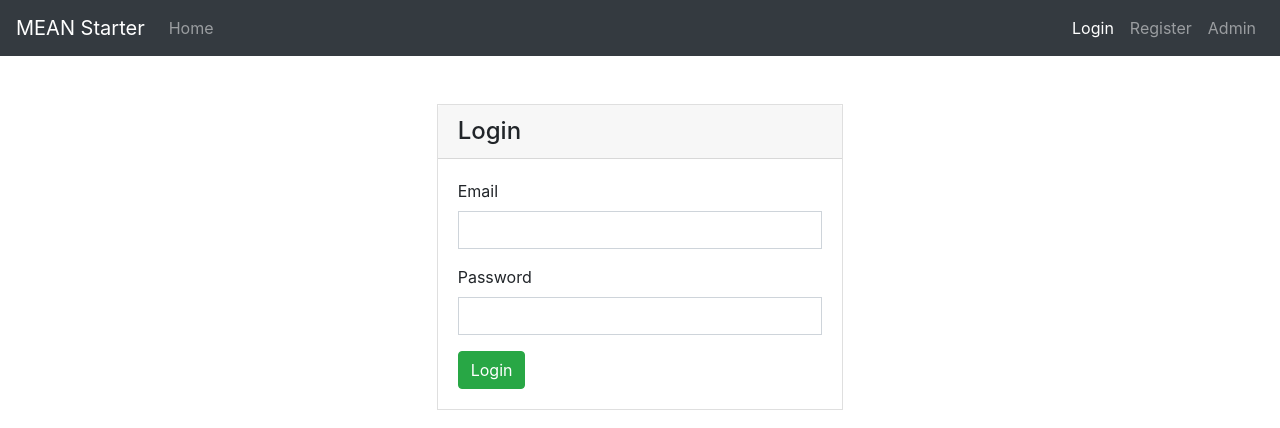
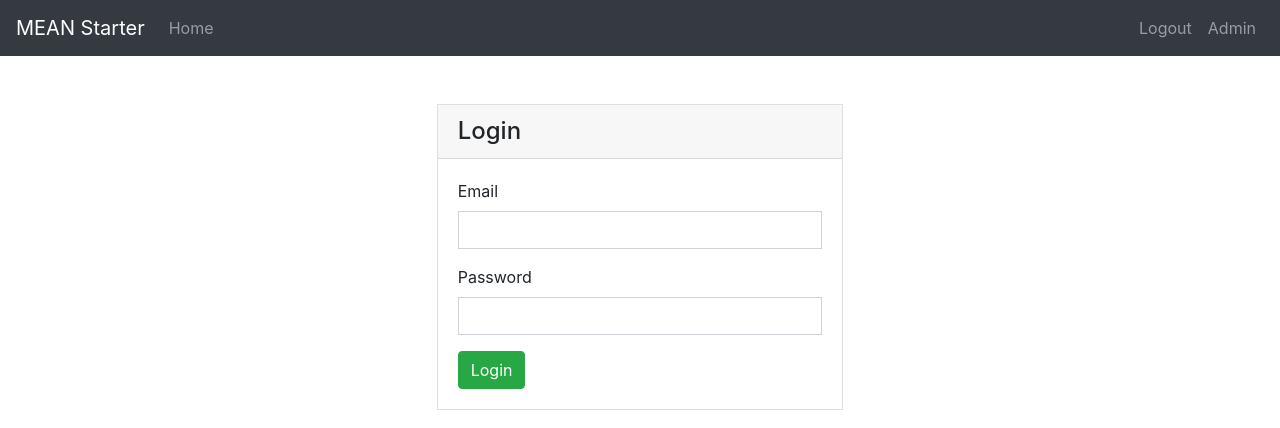
Before and after one commit to teslaji/mean-starter-kit, an Angular app: page /login in a window 1280 px wide. Shown: the top 428 px of the page. Built offline with nearby package versions, Linux system fonts and the light colour scheme; sample sign-in values are in the browser's storage.

Commit message:
Logout Function

```diff
--- a/src/app/app.component.ts
+++ b/src/app/app.component.ts
@@ -5,6 +5,7 @@ import { Component } from '@angular/core';
   templateUrl: './app.component.html',
   styleUrls: ['./app.component.css']
 })
+
 export class AppComponent {
   title = 'mean-starter';
 }
--- a/src/app/navbar/navbar.component.html
+++ b/src/app/navbar/navbar.component.html
@@ -15,13 +15,17 @@
         </ul>
         <ul class="navbar-nav ml-auto">
         <li class="nav-item">
-          <a class="nav-link" [routerLink]="['login']" routerLinkActive="active" >Login</a>
+          <a class="nav-link" *ngIf="!_authService.loggedin()" [routerLink]="['login']" routerLinkActive="active" >Login</a>
         </li>
         <li class="nav-item ">
-          <a class="nav-link" [routerLink]="['register']" routerLinkActive="active">Register</a>
+          <a class="nav-link" *ngIf="!_authService.loggedin()" [routerLink]="['register']" routerLinkActive="active">Register</a>
         </li>
         <li class="nav-item ">
-          <a class="nav-link" [routerLink]="['admin']" routerLinkActive="active">Admin</a>
+          <a class="nav-link" style="cursor:pointer" *ngIf="_authService.loggedin()"
+            (click)="_authService.logoutUser()"> Logout</a>
+        </li>
+        <li class="nav-item ">
+          <a class="nav-link"*ngIf="_authService.loggedin()"  [routerLink]="['admin']" routerLinkActive="active">Admin</a>
         </li>
       </ul>
     </div>
--- a/src/app/services/auth.service.ts
+++ b/src/app/services/auth.service.ts
@@ -1,5 +1,7 @@
 import { Injectable } from '@angular/core';
 import { HttpClient } from '@angular/common/http';
+import { Router } from '@angular/router';
+
 
 @Injectable({
   providedIn: 'root'
@@ -10,7 +12,7 @@ export class AuthService {
   private _registeredUrl = 'http://localhost:3000/api/register';
   private _loginUrl = 'http://localhost:3000/api/login';
 
-  constructor(private http: HttpClient) {}
+  constructor(private http: HttpClient, private _router: Router) {}
 
     registerUser(user)  {
       return this.http.post<any>(this._registeredUrl, user);
@@ -18,8 +20,13 @@ export class AuthService {
     loginUser(user)  {
     return this.http.post<any>(this._loginUrl, user);
    }
-   loggedin() {
+    loggedin() {
      return !!localStorage.getItem('token');
+   }
+   logoutUser() {
+     localStorage.removeItem('token');
+     this._router.navigate(['login']);
+
    }
    getToken() {
      return localStorage.getItem('token');
```
Also changed, not shown: src/app/navbar/navbar.component.ts (+3 -4 lines).
